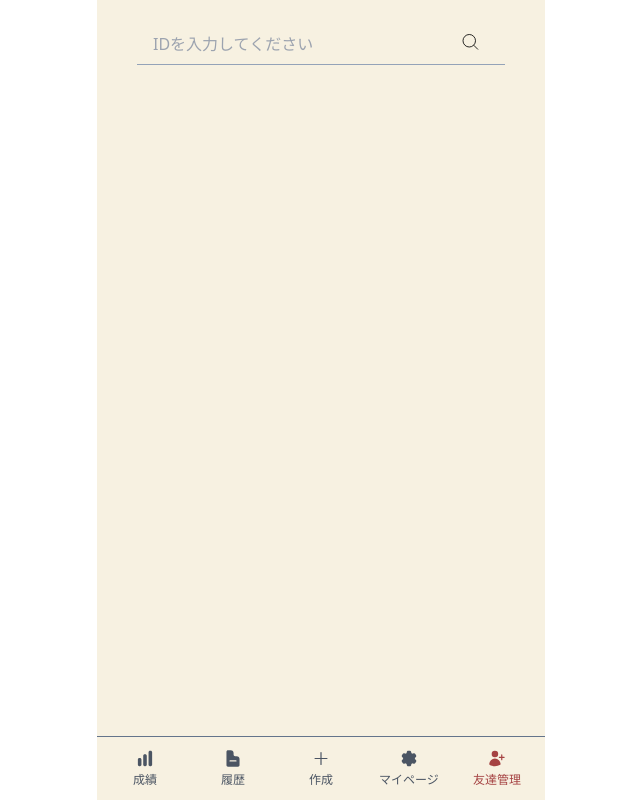
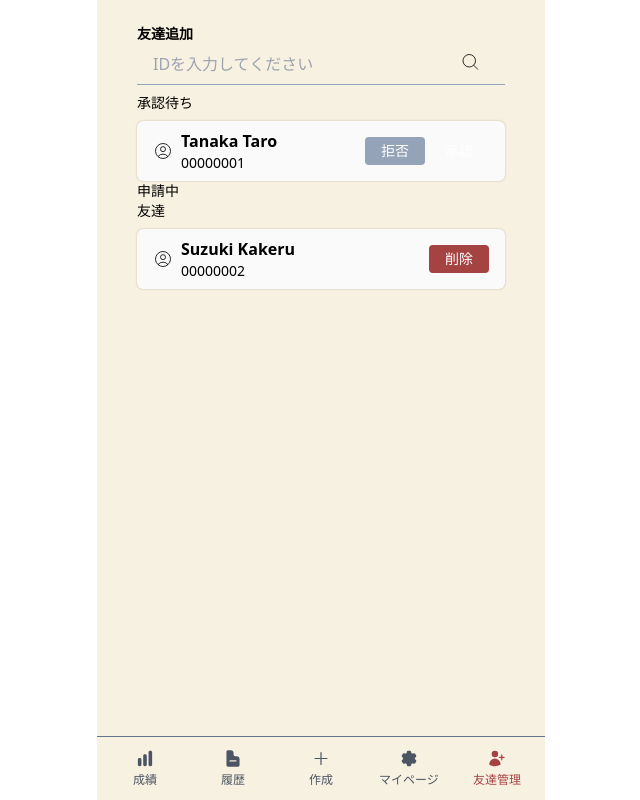
Before and after one commit to NelsoNave/mahjong-app, a Next.js app: page /friend-management in a window 1280 px wide. Shown: the whole page, without its empty margins (319-959 px from the left). Built offline with nearby package versions, Linux system fonts and the light colour scheme.

Commit message:
feat: add fetching and update friend data #12

```diff
--- /dev/null
+++ b/app/components/FriendCard.tsx
@@ -0,0 +1,99 @@
+import React from "react";
+import { FriendData } from "@/app/types/friend";
+
+interface FriendCardProps extends FriendData {
+  handleApprove: () => void;
+  handleDenyRequest: () => void;
+}
+
+const FriendCard = ({
+  id,
+  friendName,
+  status,
+  handleApprove,
+  handleDenyRequest,
+}: FriendCardProps) => {
+  if (status === "pending") {
+    return (
+      <div className="mt-2 flex items-center justify-between gap-4 rounded-md bg-neutral-50 px-4 py-2 shadow-[0_0_2px_0_rgba(53,40,1,0.3)]">
+        <div className="flex flex-row items-center gap-2">
+          <svg
+            xmlns="http://www.w3.org/2000/svg"
+            fill="none"
+            viewBox="0 0 24 24"
+            stroke="currentColor"
+            width={20}
+            height={20}
+          >
+            <path d="M17.982 18.725A7.488 7.488 0 0 0 12 15.75a7.488 7.488 0 0 0-5.982 2.975m11.963 0a9 9 0 1 0-11.963 0m11.963 0A8.966 8.966 0 0 1 12 21a8.966 8.966 0 0 1-5.982-2.275M15 9.75a3 3 0 1 1-6 0 3 3 0 0 1 6 0Z" />
+          </svg>
+          <div className="flex flex-col items-start">
+            <p className="font-semibold">{friendName}</p>
+            <p className="text-sm font-light">
+              {id.toString().padStart(8, "0")}
+            </p>
+          </div>
+        </div>
+        <div className="flex items-center gap-1">
+          <button
+            className="rounded bg-slate-400 px-4 py-1 text-sm text-white hover:opacity-90"
+            onClick={handleDenyRequest}
+          >
+            拒否
+          </button>
+          <button
+            onClick={handleApprove}
+            className="bg-pineGlade rounded px-4 py-1 text-sm text-white hover:opacity-90"
+          >
+            承認
+          </button>
+        </div>
+      </div>
+    );
+  }
+
+  if (status === "approved") {
+    return (
+      <div className="mt-2 flex items-center justify-between gap-4 rounded-md bg-neutral-50 p-2 px-4 py-2 shadow-[0_0_2px_0_rgba(53,40,1,0.3)]">
+        <div className="flex flex-row items-center gap-2">
+          <svg
+            xmlns="http://www.w3.org/2000/svg"
+            fill="none"
+            viewBox="0 0 24 24"
+            stroke="currentColor"
+            width={20}
+            height={20}
+          >
+            <path d="M17.982 18.725A7.488 7.488 0 0 0 12 15.75a7.488 7.488 0 0 0-5.982 2.975m11.963 0a9 9 0 1 0-11.963 0m11.963 0A8.966 8.966 0 0 1 12 21a8.966 8.966 0 0 1-5.982-2.275M15 9.75a3 3 0 1 1-6 0 3 3 0 0 1 6 0Z" />
+          </svg>
+          <div className="flex flex-col items-start">
+            <p className="font-semibold">{friendName}</p>
+            <p className="text-sm font-light">
+              {id.toString().padStart(8, "0")}
+            </p>
+          </div>
+        </div>
+        <div>
+          <button
+            onClick={handleApprove}
+            className="rounded bg-appleBlossom px-4 py-1 text-sm text-white hover:opacity-90"
+          >
+            削除
+          </button>
+        </div>
+      </div>
+    );
+  }
+
+  if (status === "rejected") {
+    return (
+      <div className="mt-2 flex items-center gap-4 rounded-md bg-red-50 p-2 shadow-[0_0_2px_0_rgba(53,40,1,0.3)]">
+        <p className="font-semibold text-red-600">拒否されました</p>
+      </div>
+    );
+  }
+
+  return null;
+};
+
+export default FriendCard;
--- a/app/friend-management/page.tsx
+++ b/app/friend-management/page.tsx
@@ -2,13 +2,33 @@
 
 import { FriendData } from "../types/friend";
 
-import React, { useState } from "react";
+import React, { useEffect, useState } from "react";
 import Navigation from "@/app/components/Navigation";
-import { searchFriendData } from "@/app/actions/friendActions";
+import {
+  searchFriendData,
+  getAllFriendData,
+  approveRequest,
+  denyRequest,
+} from "@/app/actions/friendActions";
+import FriendCard from "@/app/components/FriendCard";
 
 const Page = () => {
   const [friendId, setFriendId] = useState<string>("");
   const [friendData, setFriendData] = useState<FriendData | null>(null);
+  const [friendList, setFriendList] = useState<FriendData[]>([]);
+
+  useEffect(() => {
+    const fetchAllFriendData = async () => {
+      try {
+        const friendList = await getAllFriendData();
+        setFriendList(friendList);
+      } catch (error) {
+        console.error(error);
+      }
+    };
+
+    fetchAllFriendData();
+  }, []);
 
   const handleSubmit = async (e: React.FormEvent) => {
     e.preventDefault();
@@ -32,6 +52,7 @@ const Page = () => {
     }
   };
 
+  // Send friend request
   const handleAddFriend = () => {
     console.log("Friend added:", friendData);
     alert(`${friendData?.friendName}に友達申請を送りました`);
@@ -39,17 +60,45 @@ const Page = () => {
     setFriendId("");
   };
 
+  // Cancel friend request
   const handleCancel = () => {
     setFriendData(null);
     setFriendId("");
   };
 
+  // Approve friend request
+  const handleApprove = async () => {
+    const friendIdNumber = parseInt(friendId);
+    try {
+      await approveRequest(friendIdNumber);
+      const friendList = await getAllFriendData();
+      setFriendList(friendList);
+    } catch (error) {
+      console.error(error);
+    }
+  };
+
+  // Deny friend request
+  const handleDenyRequest = async () => {
+    const friendIdNumber = parseInt(friendId);
+    try {
+      await denyRequest(friendIdNumber);
+      alert("友達申請を拒否しました");
+      const friendList = await getAllFriendData();
+      setFriendList(friendList);
+    } catch (error) {
+      console.error(error);
+    }
+  };
+
   return (
     <>
-      <div className="flex flex-col">
+      <div className="flex flex-col gap-2 px-10 py-6">
+        <div className="">
+          <p className="text-sm font-semibold">友達追加</p>
           <form
             onSubmit={handleSubmit}
-          className="flex items-center bg-background px-10 py-6"
+            className="flex items-center bg-background"
           >
             <div className="flex w-full justify-between border-b border-slate-400 px-4 py-2">
               <input
@@ -74,20 +123,18 @@ const Page = () => {
             </div>
           </form>
           {friendData && (
-          <div className="m-auto flex w-4/5 items-center justify-between rounded-2xl border bg-gray-100 px-6 py-3 text-center">
+            <div className="mt-2 flex items-center justify-between rounded-2xl border bg-gray-100 px-6 py-3 text-center">
               <div className="flex items-center gap-2">
                 <svg
                   xmlns="http://www.w3.org/2000/svg"
                   fill="none"
                   viewBox="0 0 24 24"
-                stroke-width="1.5"
                   stroke="currentColor"
                   width={20}
                   height={20}
                 >
                   <path d="M17.982 18.725A7.488 7.488 0 0 0 12 15.75a7.488 7.488 0 0 0-5.982 2.975m11.963 0a9 9 0 1 0-11.963 0m11.963 0A8.966 8.966 0 0 1 12 21a8.966 8.966 0 0 1-5.982-2.275M15 9.75a3 3 0 1 1-6 0 3 3 0 0 1 6 0Z" />
                 </svg>
-
                 <p>
                   <span>{friendData.friendName}</span>
                 </p>
@@ -109,6 +156,44 @@ const Page = () => {
             </div>
           )}
         </div>
+        {friendList.length > 0 ? (
+          <div>
+            <div>
+              <p className="text-sm">承認待ち</p>
+              {friendList.map((friend) => {
+                return friend.status === "pending" ? (
+                  <FriendCard
+                    key={friend.id}
+                    id={friend.id}
+                    friendName={friend.friendName}
+                    status={friend.status}
+                    handleApprove={handleApprove}
+                    handleDenyRequest={handleDenyRequest}
+                  />
+                ) : null;
+              })}
+            </div>
+            <div className="text-sm">申請中</div>
+            <div>
+              <p className="text-sm">友達</p>
+              {friendList.map((friend) => {
+                return friend.status === "approved" ? (
+                  <FriendCard
+                    key={friend.id}
+                    id={friend.id}
+                    friendName={friend.friendName}
+                    status={friend.status}
+                    handleApprove={handleApprove}
+                    handleDenyRequest={handleDenyRequest}
+                  />
+                ) : null;
+              })}
+            </div>
+          </div>
+        ) : (
+          <div>友達がいません</div>
+        )}
+      </div>
       <Navigation />
     </>
   );
```
Lines whose indentation alone changed are shown as unchanged.
